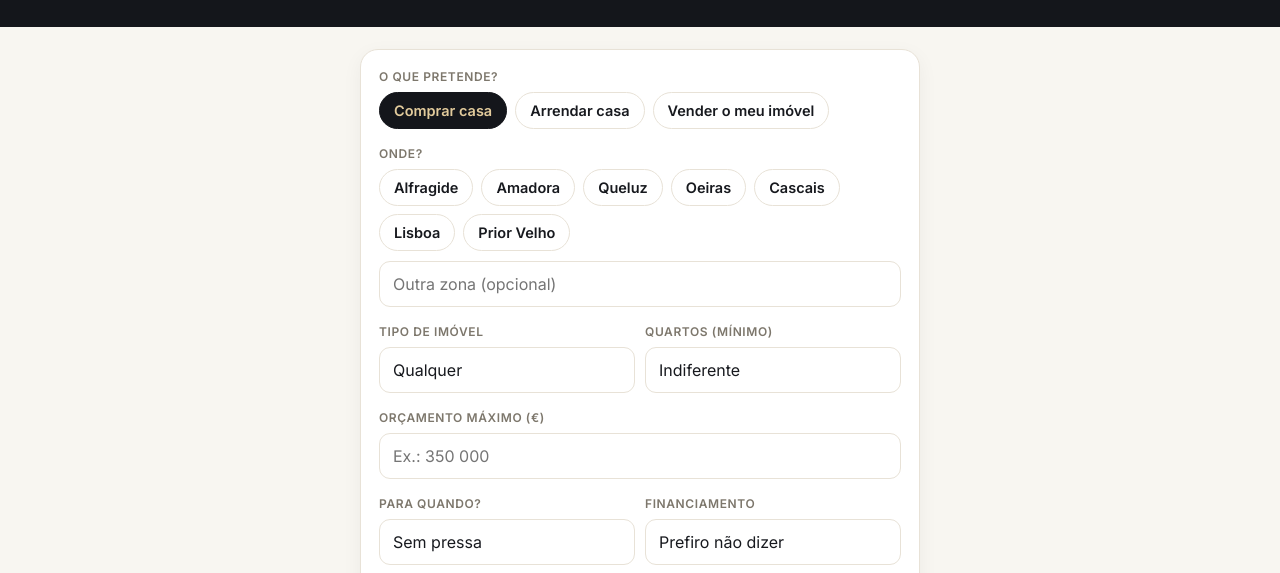
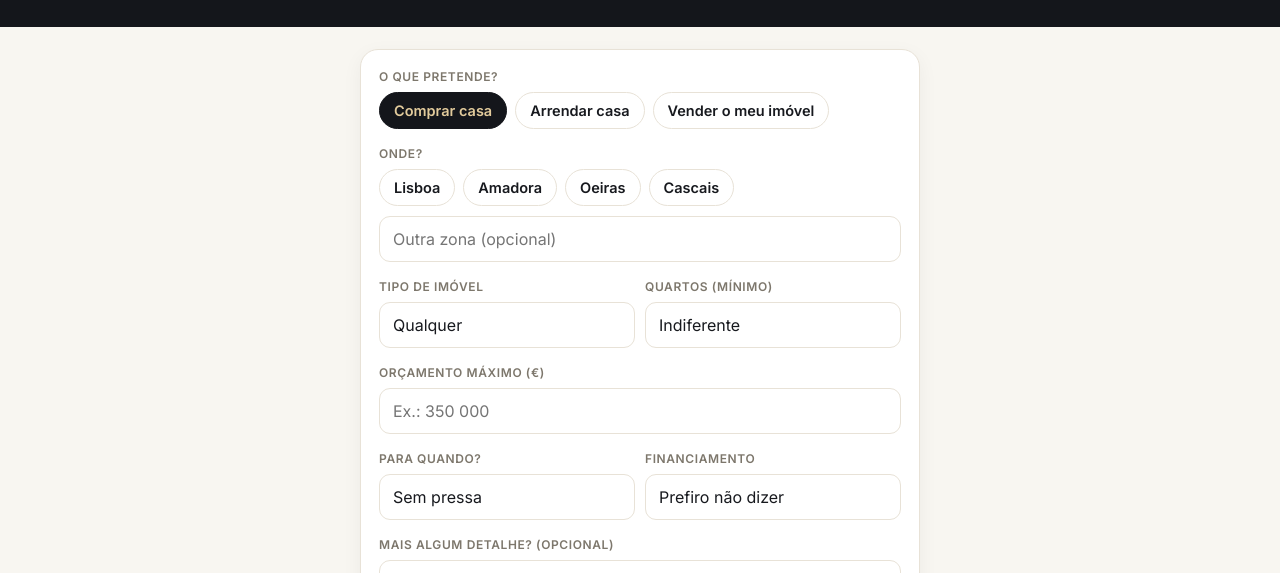
Before and after one commit to Josimarsouza-imoveis/josimarsouza-imoveis.github.io, a plain HTML site: page procuro/index.html in a window 1280 px wide. Shown: the part 227-800 px from the top of the page. Drawn offline with nearby package versions, Linux system fonts and the light colour scheme.

Commit message:
Formulário: zonas Lisboa, Amadora, Oeiras, Cascais + outra zona
Co-Authored-By: Claude Opus 5.5 <noreply@anthropic.com>
Claude-Session: https://claude.ai/code/session_01L6BBfktJBzZLgszW3t7fzn

```diff
--- a/procuro/index.html
+++ b/procuro/index.html
@@ -65,13 +65,10 @@ footer a{color:var(--ink)}
 
     <label>Onde?</label>
     <div class="chips" id="zonas">
-      <button type="button" class="chip" onclick="tog(this)">Alfragide</button>
+      <button type="button" class="chip" onclick="tog(this)">Lisboa</button>
       <button type="button" class="chip" onclick="tog(this)">Amadora</button>
-      <button type="button" class="chip" onclick="tog(this)">Queluz</button>
       <button type="button" class="chip" onclick="tog(this)">Oeiras</button>
       <button type="button" class="chip" onclick="tog(this)">Cascais</button>
-      <button type="button" class="chip" onclick="tog(this)">Lisboa</button>
-      <button type="button" class="chip" onclick="tog(this)">Prior Velho</button>
     </div>
     <input id="outra" placeholder="Outra zona (opcional)" style="margin-top:10px" maxlength="60">
 
```
